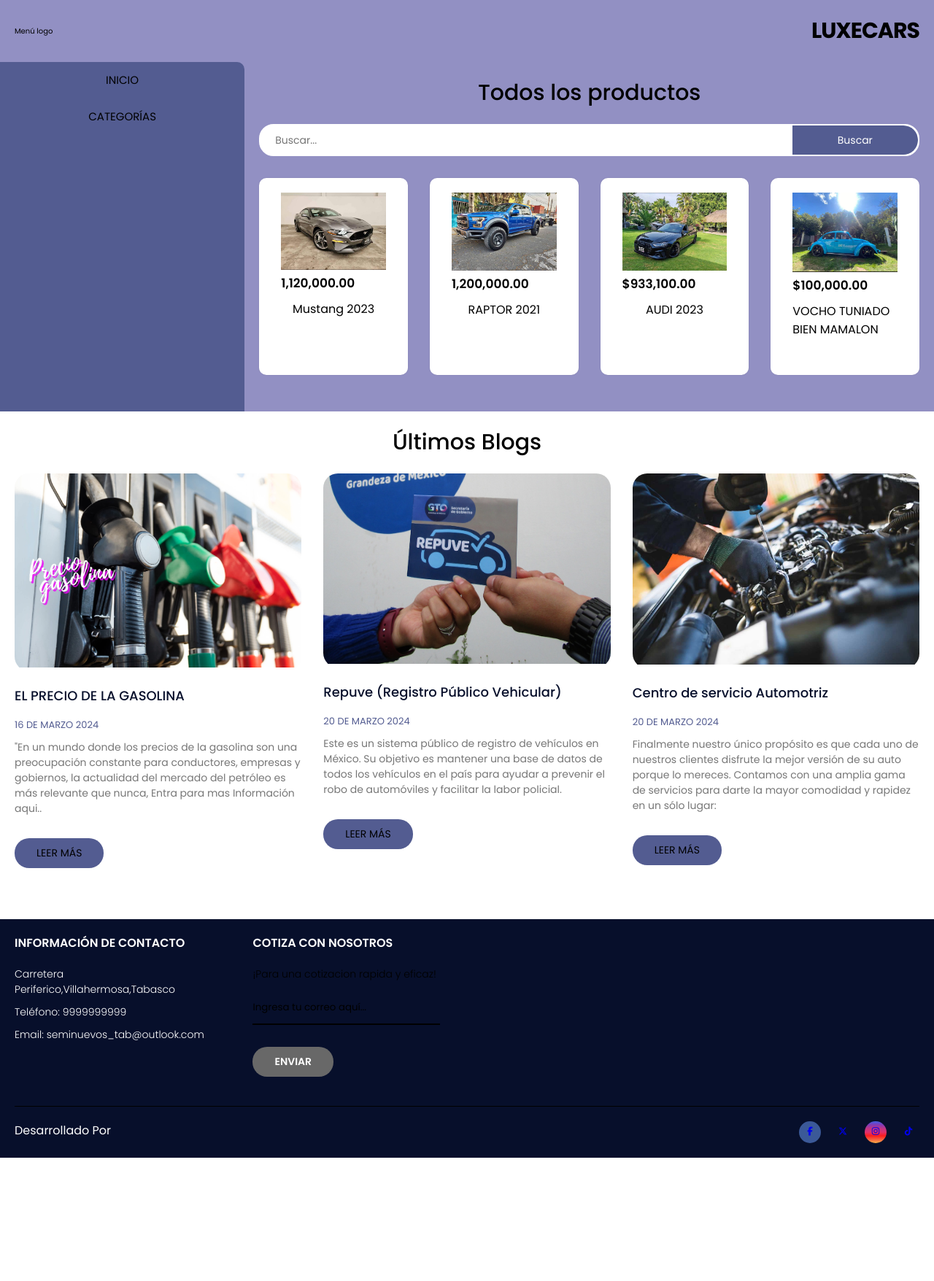
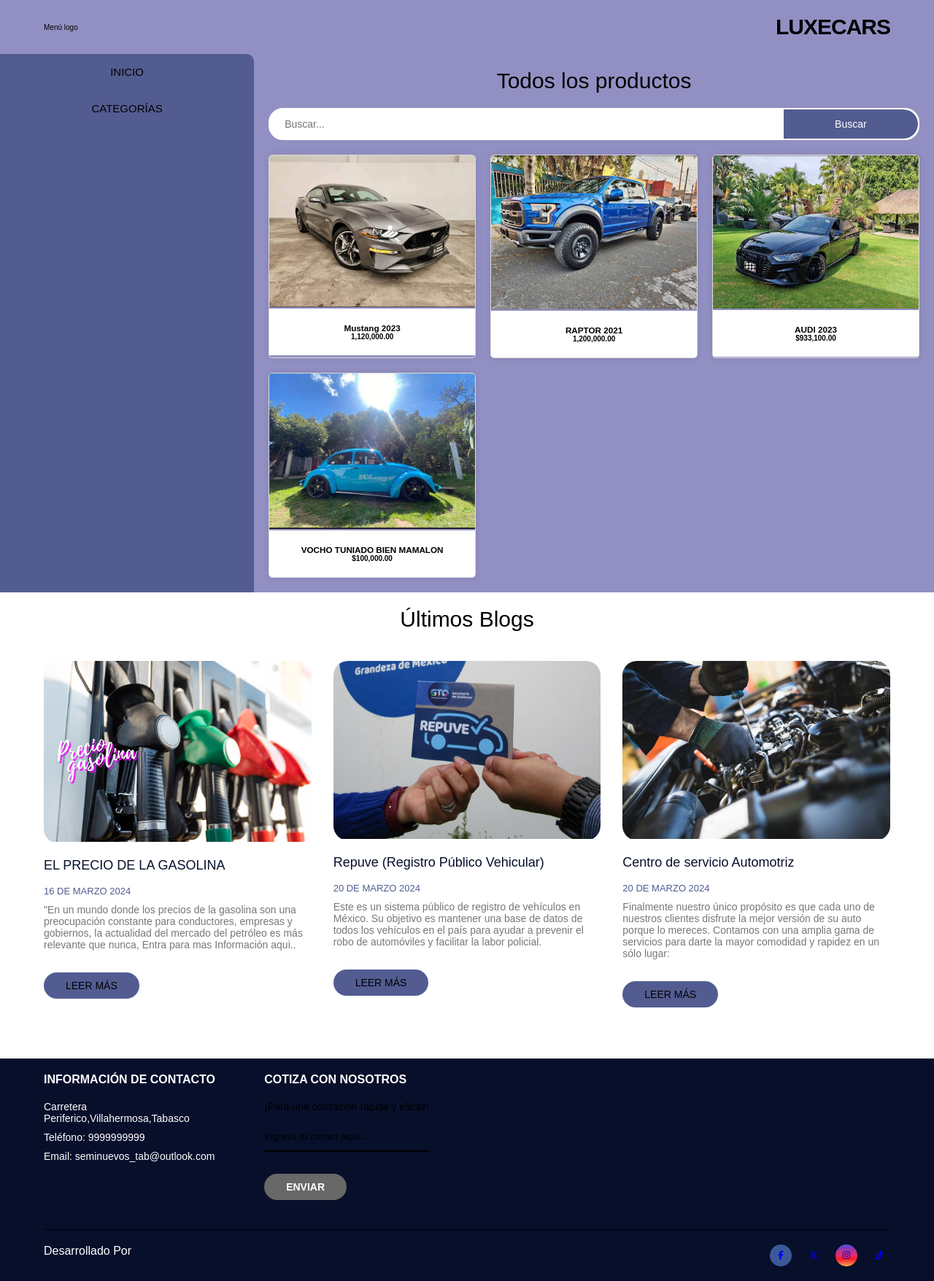
Before and after one commit to TasiaCode2/seminuevos-tab, a PHP site: page / in a window 1280 px wide. Shown: the whole page at 73% size. Before the commit the page ends 1587 px from the top, so only its background shows below. Run offline with PHP 8.4, Linux system fonts and the light colour scheme; some libraries are stand-ins or nearby versions.

Commit message:
Update styles.css

```diff
--- a/styles.css
+++ b/styles.css
@@ -104,62 +104,55 @@
 /* ********************************** */
 /*            TOP PRODUCTS            */
 /* ********************************** */
+
+body {
+    font-family: Arial, sans-serif;
+    margin: 0;
+    padding: 0;
+}
+
+.container {
+    max-width: 1200px;
+    margin: 0 auto;
+    padding: 20px;
+}
+
+/* Estilos para la sección de productos */
 .top-products {
-	display: flex;
-	flex-direction: column;
-	gap: 2rem;
-	margin-bottom: 3rem;
+    text-align: center;
+}
+
+.heading-1 {
+    margin-bottom: 20px;
 }
 
 .container-options {
-	display: flex;
-	justify-content: center;
-	gap: 2rem;
-	margin-bottom: 1rem;
+    margin-bottom: 20px;
 }
 
-.container-options span {
-	color: #777;
-	background-color: #fff;
-	padding: 0.7rem 3rem;
-	font-size: 1.4rem;
-	text-transform: capitalize;
-	border-radius: 2rem;
-	cursor: pointer;
+.search-form {
+    display: inline-block;
 }
 
-.container-options span:hover {
-	background-color: var(--primary-color);
-	color: #fff;
+.btn-search {
+    background-color: #007bff;
+    color: #fff;
+    border: none;
+    padding: 10px 20px;
+    cursor: pointer;
 }
 
-.container-options span.active {
-	background-color: var(--primary-color);
-	color: #fff;
-}
-
-/* Productos */
-
 .container-products {
-	display: grid;
-	grid-template-columns: repeat(auto-fit, minmax(20rem, 1fr));
-	gap: 3rem;
+    display: grid;
+    grid-template-columns: repeat(auto-fit, minmax(250px, 1fr));
+    gap: 20px;
 }
 
 .card-product {
-	background-color: #fff;
-	padding: 2rem 3rem;
-	border-radius: 1rem;
-	cursor: pointer;
-	box-shadow: 0 0 2px rgba(0, 0, 0, 0.1);
-}
-
-.container-img {
-	position: relative;
-}
-
-.container-img img {
-	width: 100%;
+    border: 1px solid #ddd;
+    border-radius: 5px;
+    overflow: hidden;
+    box-shadow: 0 0 10px rgba(0, 0, 0, 0.1);
 }
 
 .container-img .discount {
@@ -172,99 +165,23 @@
 	font-size: 1.2rem;
 }
 
-.card-product:hover .discount {
-	background-color: #000;
-}
-
-.button-group {
-	display: flex;
-	flex-direction: column;
-	gap: 1rem;
-
-	position: absolute;
-	top: 0;
-	right: -3rem;
-	z-index: -1;
-	transition: all 0.4s ease;
-}
-
-.button-group span {
-	border: 1px solid var(--primary-color);
-	padding: 0.8rem;
-
-	display: flex;
-	align-items: center;
-	justify-content: center;
-	border-radius: 50%;
-	cursor: pointer;
-	transition: all 0.4s ease;
-}
-
-.button-group span:hover {
-	background-color: var(--primary-color);
-}
-
-.button-group span i {
-	font-size: 1.5rem;
-	color: var(--primary-color);
-}
-
-.button-group span:hover i {
-	color: #fff;
-}
-
-.card-product:hover .button-group {
-	z-index: 0;
-	right: -1rem;
+.container-img img {
+    width: 100%;
+    height: auto;
 }
 
 .content-card-product {
-	display: grid;
-	justify-items: center;
-	grid-template-columns: 1fr 1fr;
-	grid-template-rows: repeat(4, min-content);
-	row-gap: 1rem;
+    padding: 20px;
 }
 
-.stars {
-	grid-row: 1/2;
-	grid-column: 1/-1;
+.price {
+    font-weight: bold;
+    color: #000000;
 }
 
-.stars i {
-	font-size: 1.3rem;
-	color: var(--primary-color);
-}
-
-.content-card-product h3 {
-	grid-row: 2/3;
-	grid-column: 1/-1;
-
-	font-weight: 400;
-	font-size: 1.6rem;
-	margin-bottom: 1rem;
-	cursor: pointer;
-}
-
-.content-card-product h3:hover {
-	color: var(--primary-color);
-}
-
-
-.content-card-product .price {
-	justify-self: end;
-	align-self: center;
-
-	font-size: 1.7rem;
-	font-weight: 600;
-}
-
-.content-card-product .price span {
-	font-size: 1.5rem;
-	font-weight: 400;
-	text-decoration: line-through;
-	color: #777;
-	margin-left: 0.5rem;
+.content-card-product {
+    padding: 20px;
+    background-color: white; /* Establecemos el fondo blanco */
 }
 
 /* ********************************** */
```
